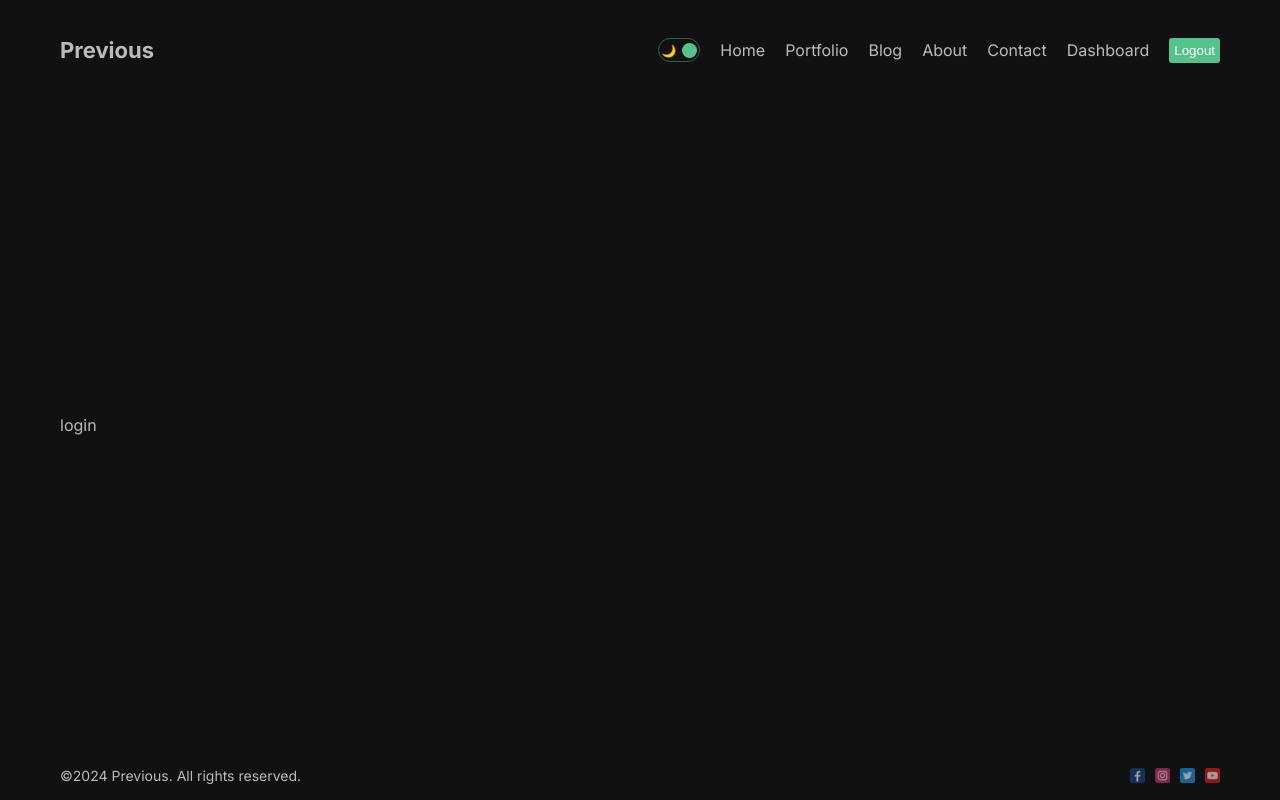
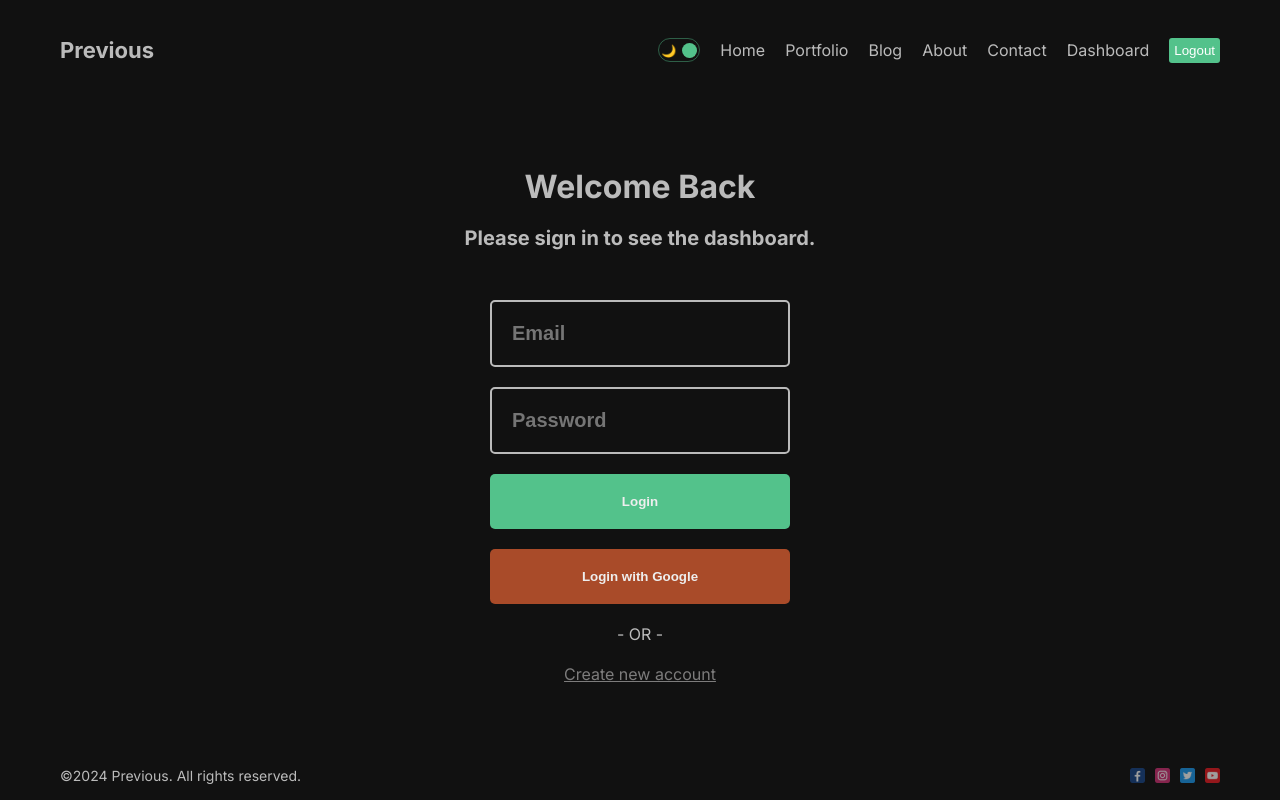
Before and after one commit to wechulisimiyu/previous, a Next.js app: page /dashboard/login in a window 1280 px wide. Built offline with nearby package versions, Linux system fonts and the light colour scheme; no server answers.

Commit message:
add auth js with google auth and credentials

```diff
--- a/package.json
+++ b/package.json
@@ -12,6 +12,7 @@
     "bcryptjs": "^2.4.3",
     "mongoose": "^8.5.3",
     "next": "14.2.5",
+    "next-auth": "^5.0.0-beta.20",
     "react": "^18",
     "react-dom": "^18",
     "swr": "^2.2.5"
--- a/src/app/dashboard/(auth)/login/page.jsx
+++ b/src/app/dashboard/(auth)/login/page.jsx
@@ -1,11 +1,84 @@
-import React from 'react'
+"use client";
+import React, { useEffect, useState } from "react";
+import styles from "./page.module.css";
+import { getProviders, signIn, useSession } from "next-auth/react";
+import { useRouter, useSearchParams } from "next/navigation";
+import Link from "next/link";
 
-const Login = () => {
+const Login = ({ url }) => {
+  const session = useSession();
+  const router = useRouter();
+  const params = useSearchParams();
+  const [error, setError] = useState("");
+  const [success, setSuccess] = useState("");
+
+  useEffect(() => {
+    setError(params.get("error"));
+    setSuccess(params.get("success"));
+  }, [params]);
+
+  if (session.status === "loading") {
+    return <p>Loading...</p>;
+  }
+
+  if (session.status === "authenticated") {
+    router?.push("/dashboard");
+  }
+
+  const handleSubmit = (e) => {
+    e.preventDefault();
+    const email = e.target[0].value;
+    const password = e.target[1].value;
+
+    signIn("credentials", {
+      email,
+      password,
+    });
+  };
+
   return (
-    <div>
-      login
+    <div className={styles.container}>
+      <h1 className={styles.title}>{success ? success : "Welcome Back"}</h1>
+      <h2 className={styles.subtitle}>Please sign in to see the dashboard.</h2>
+
+      <form onSubmit={handleSubmit} className={styles.form}>
+        <input
+          type="text"
+          placeholder="Email"
+          required
+          className={styles.input}
+        />
+        <input
+          type="password"
+          placeholder="Password"
+          required
+          className={styles.input}
+        />
+        <button className={styles.button}>Login</button>
+        {error && error}
+      </form>
+      <button
+        onClick={() => {
+          signIn("google");
+        }}
+        className={styles.button + " " + styles.google}
+      >
+        Login with Google
+      </button>
+      <span className={styles.or}>- OR -</span>
+      <Link className={styles.link} href="/dashboard/register">
+        Create new account
+      </Link>
+      {/* <button
+        onClick={() => {
+          signIn("github");
+        }}
+        className={styles.button + " " + styles.github}
+      >
+        Login with Github
+      </button> */}
     </div>
-  )
-}
+  );
+};
 
-export default Login
+export default Login;
--- /dev/null
+++ b/src/app/dashboard/(auth)/login/page.module.css
@@ -0,0 +1,70 @@
+.container {
+    display: flex;
+    align-items: center;
+    flex-direction: column;
+    gap: 20px;
+  }
+
+  .title{
+    color: #bbb;
+  }
+
+  .subtitle{
+    font-size: 20px;
+    margin-bottom: 30px;
+    color: #bbb;
+  }
+
+  .form {
+    width: 300px;
+    display: flex;
+    flex-direction: column;
+    gap: 20px;
+  }
+
+  .input {
+    padding: 20px;
+    background-color: transparent;
+    border: 2px solid #bbb;
+    border-radius: 5px;
+    outline: none;
+    color: #bbb;
+    font-size: 20px;
+    font-weight: bold;
+  }
+
+  .button {
+    width: 300px;
+    padding: 20px;
+    cursor: pointer;
+    background-color: #53c28b;
+    border: none;
+    border-radius: 5px;
+    color: #eee;
+    font-weight: bold;
+  }
+
+  .button:hover {
+    background-color: #49b07d;
+  }
+
+  .or {
+    color: #bbb;
+  }
+
+  .link {
+    text-decoration: underline;
+    color: #7d7c7c;
+  }
+
+  .link:hover {
+    color: rgb(61, 61, 61);
+  }
+
+  .google {
+    background-color: rgba(228, 97, 50, 0.72);
+  }
+
+  .google:hover {
+    background-color: rgba(228, 97, 50, 0.803);
+  }
--- /dev/null
+++ b/src/app/dashboard/(auth)/register/page.module.css
@@ -0,0 +1,35 @@
+.container{
+    display: flex;
+    flex-direction: column;
+    gap: 20px;
+    align-items: center;
+    justify-content: center;
+  }
+
+  .form{
+    width: 300px;
+    display: flex;
+    flex-direction: column;
+    gap: 20px;
+  }
+
+  .input{
+    padding: 20px;
+    background-color: transparent;
+    border: 2px solid #bbb;
+    color:#bbb;
+    border-radius: 5px;
+    font-size: 20px;
+    font-weight: bold;
+  }
+
+  .button {
+    width: 300px;
+    padding: 20px;
+    cursor: pointer;
+    background-color: #53c28b;
+    border: none;
+    border-radius: 5px;
+    color: #eee;
+    font-weight: bold;
+  }
--- a/src/app/layout.js
+++ b/src/app/layout.js
@@ -3,6 +3,7 @@ import "./globals.css";
 import Navbar from "@/components/navbar/Navbar";
 import Footer from "@/components/footer/Footer";
 import { ThemeProvider } from "@/context/ThemeContext";
+import AuthProvider from "@/components/AuthProvider/AuthProvider";
 
 const inter = Inter({ subsets: ["latin"] });
 
@@ -16,11 +17,13 @@ export default function RootLayout({ children }) {
     <html lang="en">
      <body className={inter.className}>
         <ThemeProvider>
+          <AuthProvider>
             <div className="container">
               <Navbar />
               {children}
               <Footer />
             </div>
+          </AuthProvider>
         </ThemeProvider>
       </body>
     </html>
--- /dev/null
+++ b/src/components/AuthProvider/AuthProvider.jsx
@@ -0,0 +1,10 @@
+"use client"
+
+import { SessionProvider } from "next-auth/react";
+import React from "react";
+
+const AuthProvider = ({ children }) => {
+  return <SessionProvider>{children}</SessionProvider>;
+};
+
+export default AuthProvider;
```
Also changed, not shown: src/app/dashboard/(auth)/register/page.jsx (+67 -5 lines), src/app/dashboard/page.jsx (+102 -8 lines), 1 other file (tests, documents, lock files or other folders). Lines whose indentation alone changed are shown as unchanged.
